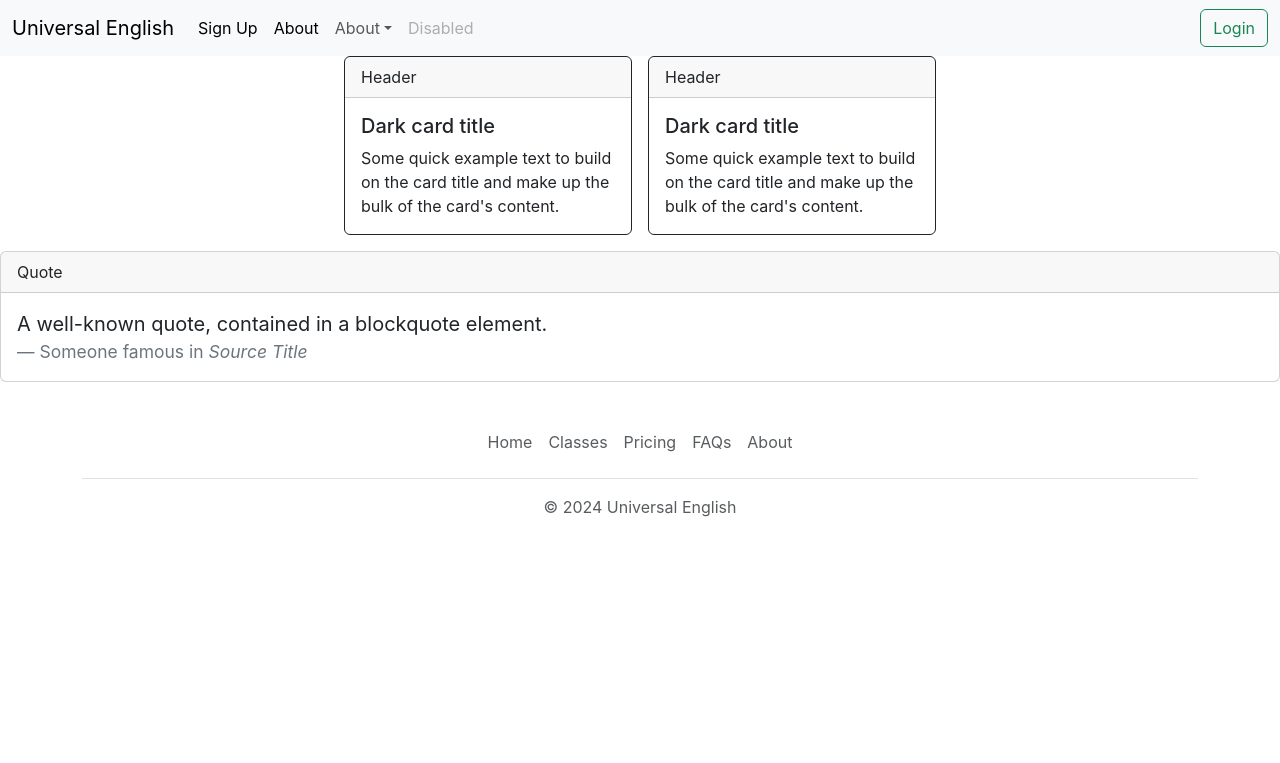
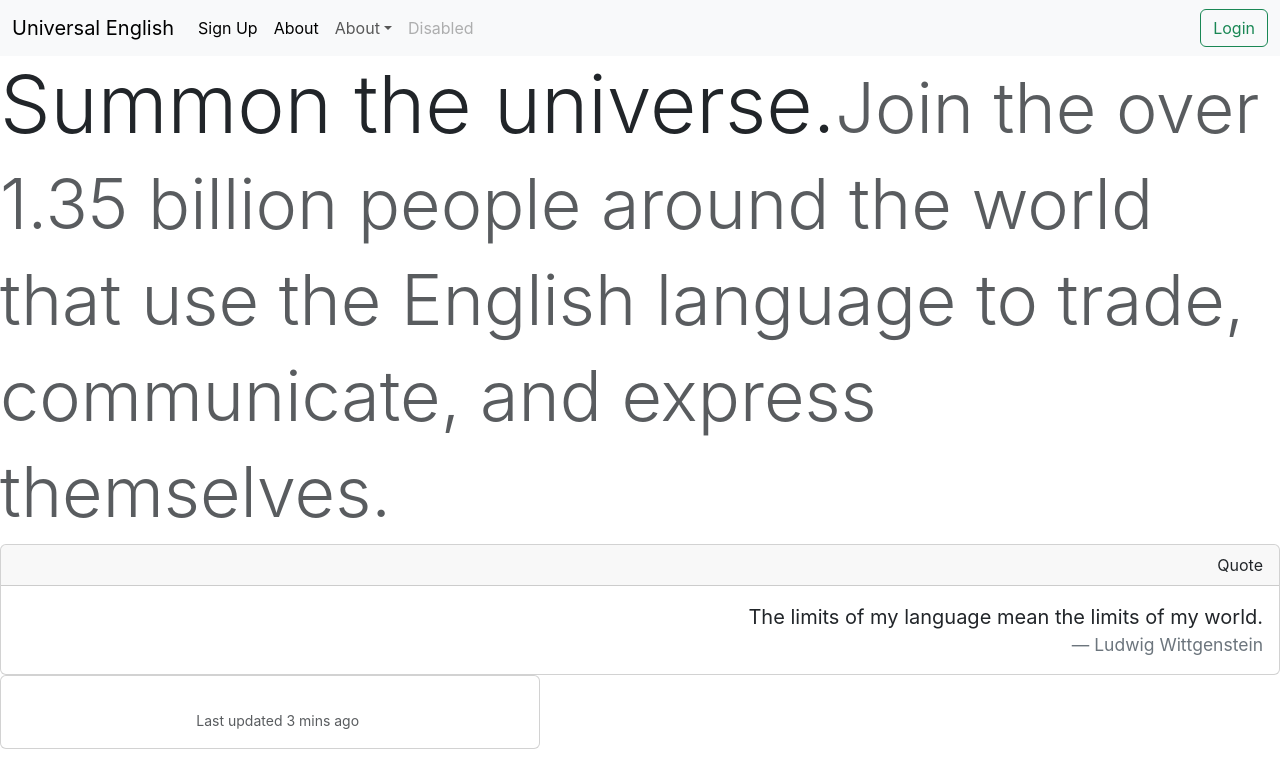
Before and after one commit to jmmount/universal, a React (Create React App) app: page / in a window 1280 px wide. Shown: the top 763 px of the page. Built offline with nearby package versions, Linux system fonts and the light colour scheme.

Commit message:
updates home

```diff
--- a/public/index.html
+++ b/public/index.html
@@ -24,7 +24,7 @@
       work correctly both with client-side routing and a non-root public URL.
       Learn how to configure a non-root public URL by running `npm run build`.
     -->
-    <title>React App</title>
+    <title>Learn English</title>
     <!--Bootstrap CDN-->
     <link href="https://cdn.jsdelivr.net/npm/bootstrap@5.3.3/dist/css/bootstrap.min.css" rel="stylesheet" integrity="sha384-QWTKZyjpPEjISv5WaRU9OFeRpok6YctnYmDr5pNlyT2bRjXh0JMhjY6hW+ALEwIH" crossorigin="anonymous">
     <script src="https://cdn.jsdelivr.net/npm/@popperjs/core@2.11.8/dist/umd/popper.min.js" integrity="sha384-I7E8VVD/ismYTF4hNIPjVp/Zjvgyol6VFvRkX/vR+Vc4jQkC+hVqc2pM8ODewa9r" crossorigin="anonymous"></script>
--- /dev/null
+++ b/src/components/ImgCard.jsx
@@ -0,0 +1,20 @@
+const ImgCard = ({ image, title, body }) => {
+    return (
+        <div className="card mb-3" style={{maxWidth: '540px'}}>
+        <div className="row g-0">
+          <div className="col-md-4">
+            <img src={image} className="img-fluid rounded-start" alt={title}/>
+          </div>
+          <div className="col-md-8">
+            <div className="card-body">
+              <h5 className="card-title">{title}</h5>
+              <p className="card-text">{body}</p>
+              <p className="card-text"><small className="text-body-secondary">Last updated 3 mins ago</small></p>
+            </div>
+          </div>
+        </div>
+      </div>
+    );
+};
+
+export default ImgCard;
--- a/src/components/QuoteCard.jsx
+++ b/src/components/QuoteCard.jsx
@@ -1,18 +1,17 @@
-function QuoteCard() {
+const QuoteCard = ({ quoteText, author, source }) => {
   return (
-
-    <div class="card">
-      <div class="card-header">Quote</div>
-      <div class="card-body">
-        <blockquote class="blockquote mb-0">
-          <p>A well-known quote, contained in a blockquote element.</p>
-          <footer class="blockquote-footer">
-            Someone famous in <cite title="Source Title">Source Title</cite>
+    <div className="card" style={{ textAlign: 'right'}}>
+      <div className="card-header">Quote</div>
+      <div className="card-body">
+        <blockquote className="blockquote mb-0">
+          <p>{quoteText}</p>
+          <footer className="blockquote-footer">
+            {author} <cite title="Source Title">{source}</cite>
           </footer>
         </blockquote>
       </div>
     </div>
   );
-}
+};
 
 export default QuoteCard;
--- a/src/pages/Home.jsx
+++ b/src/pages/Home.jsx
@@ -1,11 +1,20 @@
-import TwoCards from "../components/TwoCards.jsx";
+import ImgCard from "../components/ImgCard.jsx";
 import QuoteCard from "../components/QuoteCard.jsx";
 
 function Home() {
   return (
     <>
-      <TwoCards />
-      <QuoteCard />
+      <h1 class="display-1">Summon the universe.
+      <small class="text-body-secondary">Join the over 1.35 billion people around the world that use the English language to trade, communicate, and express themselves. </small>
+      </h1>
+      <QuoteCard
+        quoteText="The limits of my language mean the limits of my world."
+        author="Ludwig Wittgenstein"
+        ource="Tractatus logigo-philosphicus, 1922"
+      />
+      <ImgCard/>
+      <ImgCard/>
+      <ImgCard/>
     </>
   );
 }
```
